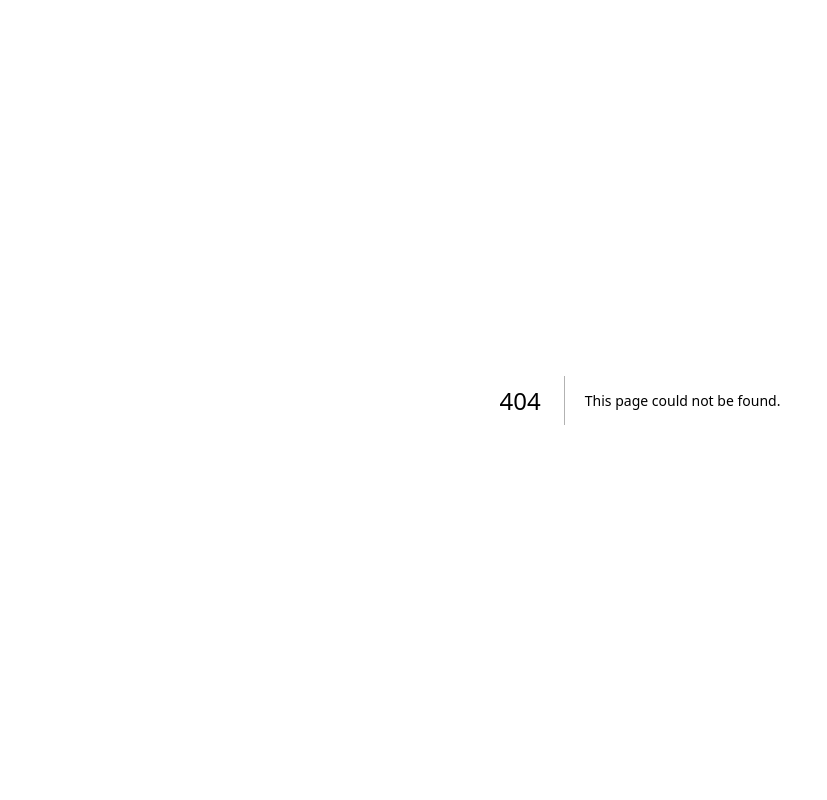
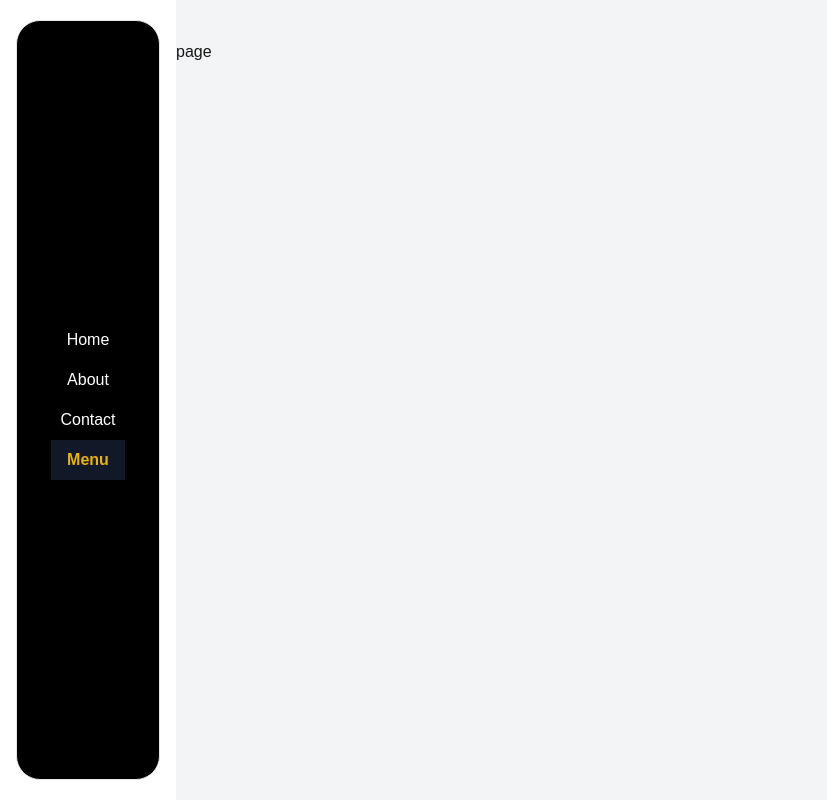
Before and after one commit to kariimellsayed/restaruant_project, a Next.js app: page /about in a window 1280 px wide. Before the commit this address had no page. Shown: the whole page, without its empty margins (0-827 px from the left). Built offline with nearby package versions, Linux system fonts and the light colour scheme.

Commit message:
Initial commit of restaurant project

```diff
--- /dev/null
+++ b/app/(pages)/about/page.js
@@ -0,0 +1,9 @@
+import React from 'react'
+
+function page() {
+  return (
+    <div className="min-h-screen bg-gray-100 py-10 ml-44">page</div>
+  )
+}
+
+export default page
--- a/app/components/navbar.js
+++ b/app/components/navbar.js
@@ -1,9 +1,39 @@
-import React from 'react'
+"use client";
+import React, { useState } from 'react';
 
 function Navbar() {
+  // تخزين الرابط المفعل في حالة
+  const [activeLink, setActiveLink] = useState('/menu'); // تعيين الرابط الأول كافتراضي
+
+  const navLinks = [
+    { name: 'Home', href: '/' },
+    { name: 'About', href: '/about' },
+    { name: 'Contact', href: '/contact' },
+    { name: 'Menu', href: '/menu' },
+  ];
+
   return (
-    <div className='fixed w-44 h-screen bg-black text-white flex flex-col justify-center items-center'>navbar</div>
-  )
+    <nav className='fixed w-44 h-screen flex flex-col justify-center items-center'>
+      <ul className="flex flex-col justify-center items-center p-0 bg-black text-white w-36 my-5 h-full border rounded-3xl">
+        {navLinks.map((link, index) => (
+          <li key={index}>
+            <a
+              href={link.href}
+              onClick={() => setActiveLink(link.href)} // تحديث الرابط المفعل عند النقر
+              className={`
+                block py-2 px-4 text-center m-0 w-full
+                ${activeLink === link.href ? 'bg-gray-900 text-yellow-500 font-bold' : 'hover:bg-gray-700 hover:text-yellow-400'}
+                focus:outline-none focus:ring-2 focus:ring-yellow-500
+                transition-all duration-300
+              `}
+            >
+              {link.name}
+            </a>
+          </li>
+        ))}
+      </ul>
+    </nav>
+  );
 }
 
-export default Navbar
+export default Navbar;
```
Also changed, not shown: app/(pages)/layout.js (renamed from app/menu/layout.js), app/(pages)/menu/page.js (renamed from app/menu/page.js).
